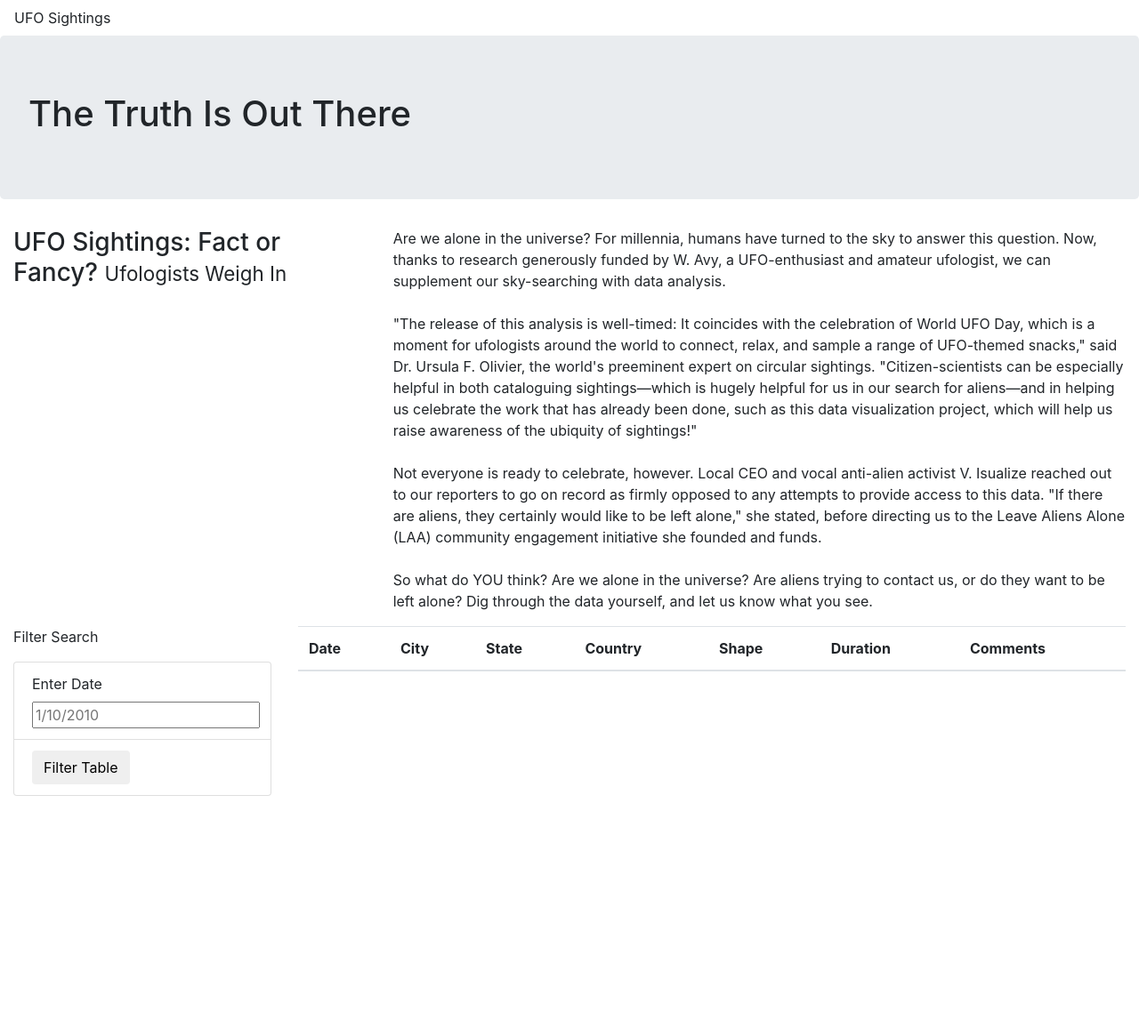
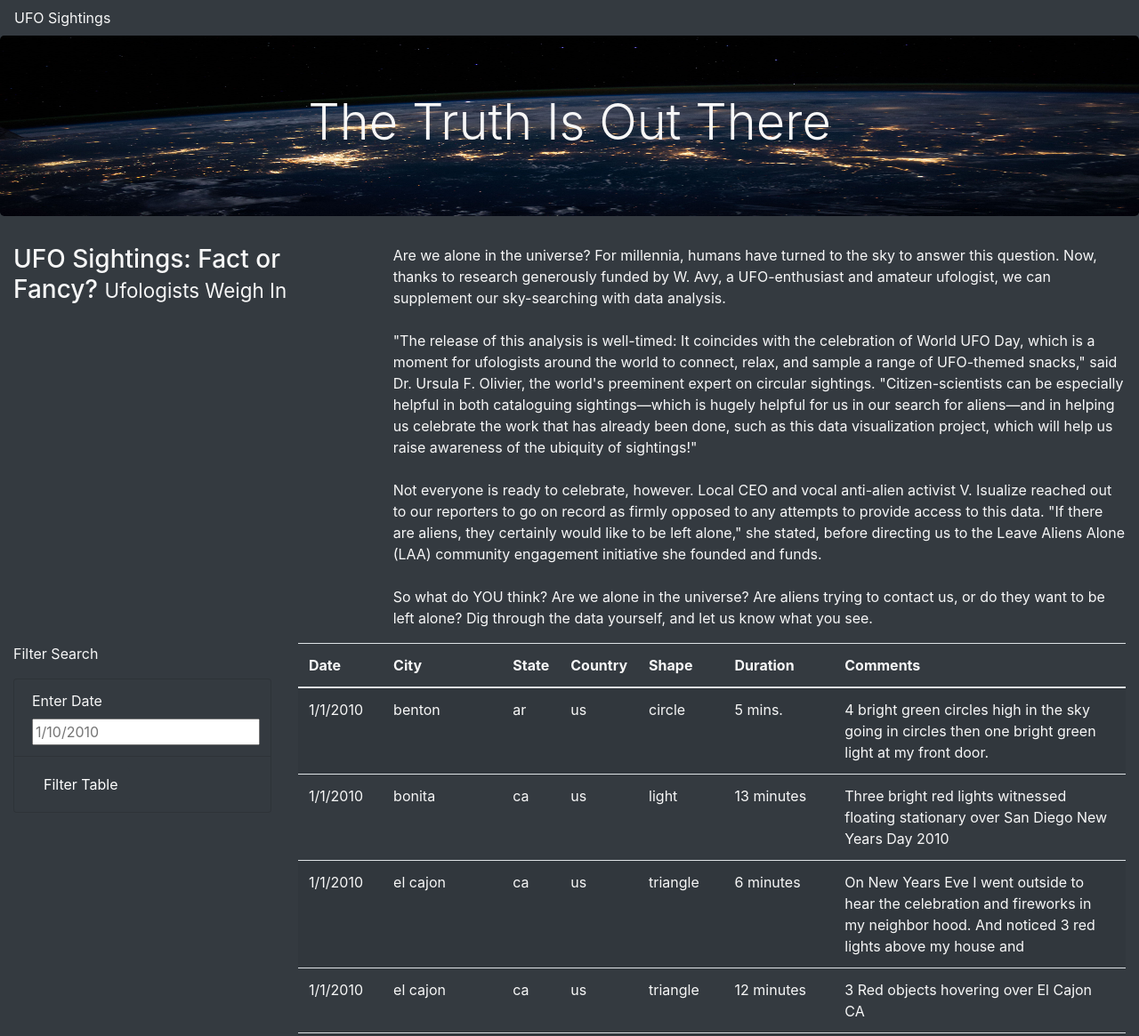
Before and after one commit to Josiebeepboop/UFOs, a plain HTML site: page index.html in a window 1280 px wide. Shown: the top 1165 px of the page at 89% size. Before the commit the page ends 895 px from the top, so only its background shows below. Drawn offline with nearby package versions, Linux system fonts and the light colour scheme.

Commit message:
data added

```diff
--- a/index.html
+++ b/index.html
@@ -13,14 +13,14 @@
     />
     <link rel="stylesheet" href="static/css/style.css">
 </head>
-<body>
+<body class="bg-dark">
     <div class="wrapper">
-        <nav class="navbar navbar-expand-lg>
+        <nav class="navbar navbar-dark bg-dark navbar-expand-lg>
         <a class="navbar-brand" href="index.html">UFO Sightings</a>
         </nav>
     </div>
     <div class="jumbotron">
-        <h1>The Truth Is Out There</h1>
+        <h1 class="display-4">The Truth Is Out There</h1>
     </div>
     <div class="container-fluid">
         <div class="row">
@@ -36,15 +36,15 @@
     <div class="container-fluid">
         <div class="row">
             <div class="col-md-3">
-                <form>
+                <form class="bg-dark">
                     <p>Filter Search</p>
-                    <ul class="list-group">
-                        <li class="list-group-item">
+                    <ul class="list-group bg-dark">
+                        <li class="list-group-item bg-dark">
                             <label for="date">Enter Date</label>
                             <input type="text" placeHolder="1/10/2010" id="datetime"/>
                         </li>
-                        <li class="list-group-item">
-                        <button id="filter-btn" type="button" class="btn btn-default">Filter Table</button>
+                        <li class="list-group-item bg-dark">
+                        <button id="filter-btn" type="button" class="btn btn-dark">Filter Table</button>
                         </li>
                     </ul>
                 </form>
@@ -62,10 +62,17 @@
                         <th>Comments</th>
                       </tr>
                     </thead>
-                    <tbody></tbody>
+                    <tbody>
+                        <tr>
+                            <td></td>
+                        </tr>
+                    </tbody>
                   </table>
             </div>
         </div>
     </div>
+    <script src="https://cdnjs.cloudflare.com/ajax/libs/d3/4.12.0/d3.js"></script>
+    <script src="static/js/data.js"></script>
+    <script src="static/js/app.js"></script>
 </body>
 </html>
--- a/static/css/style.css
+++ b/static/css/style.css
@@ -0,0 +1,8 @@
+body{
+    color:#f7f7f7;
+}
+.jumbotron{
+    background-image:url("../images/nasa.jpg");
+    background-size: 100% 100%;
+    text-align:center;
+}
--- a/static/js/app.js
+++ b/static/js/app.js
@@ -8,9 +8,8 @@
 function buildTable(data){
     // Clear out any existing data
     tbody.html(" ");
-
     // Loop through each object in the data
-    data.forEach((DataRow)=>{
+    data.forEach((dataRow)=>{
         // append a row to the table body
         let row=tbody.append("tr");
         // Loop through each field in the dataRow
@@ -18,8 +17,8 @@
             // add each value as a table cell td
             let cell=row.append("td");
             cell.text(val);
-        });
-    });
+        })
+    })
 }
 
 function handleClick(){
```
Also changed, not shown: static/images/nasa.jpg (added).
